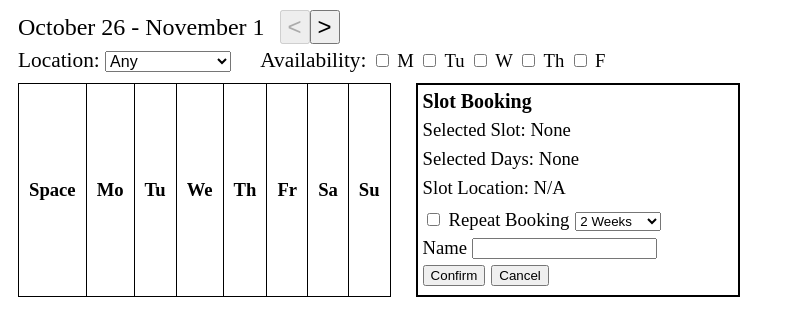
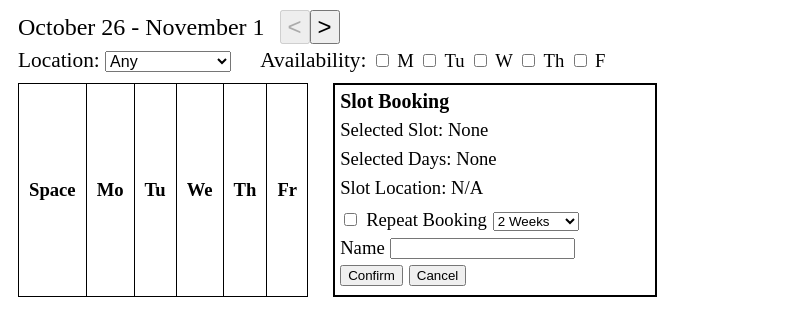
Before and after one commit to sberchenko-2/parking-spots, a plain HTML site: page index.html in a window 1280 px wide. Shown: the part 67-402 px from the top of the page, without its empty margins (0-785 px from the left). Drawn offline with Linux system fonts and the light colour scheme; no server answers.

Commit message:
Debugging error in backend

```diff
--- a/index.html
+++ b/index.html
@@ -55,8 +55,6 @@
           <th>We</th>
           <th>Th</th>
           <th>Fr</th>
-          <th>Sa</th>
-          <th>Su</th>
         </tr>
       </table>
       <div id="slot-booking">
--- a/local-index.js
+++ b/local-index.js
@@ -24,6 +24,7 @@ async function load_data() {
   console.log(response)
   parking_data = await response.json();
   parking_data = parking_data.slots;
+  console.log(parking_data);
 }
 
 function display_data() {
```
